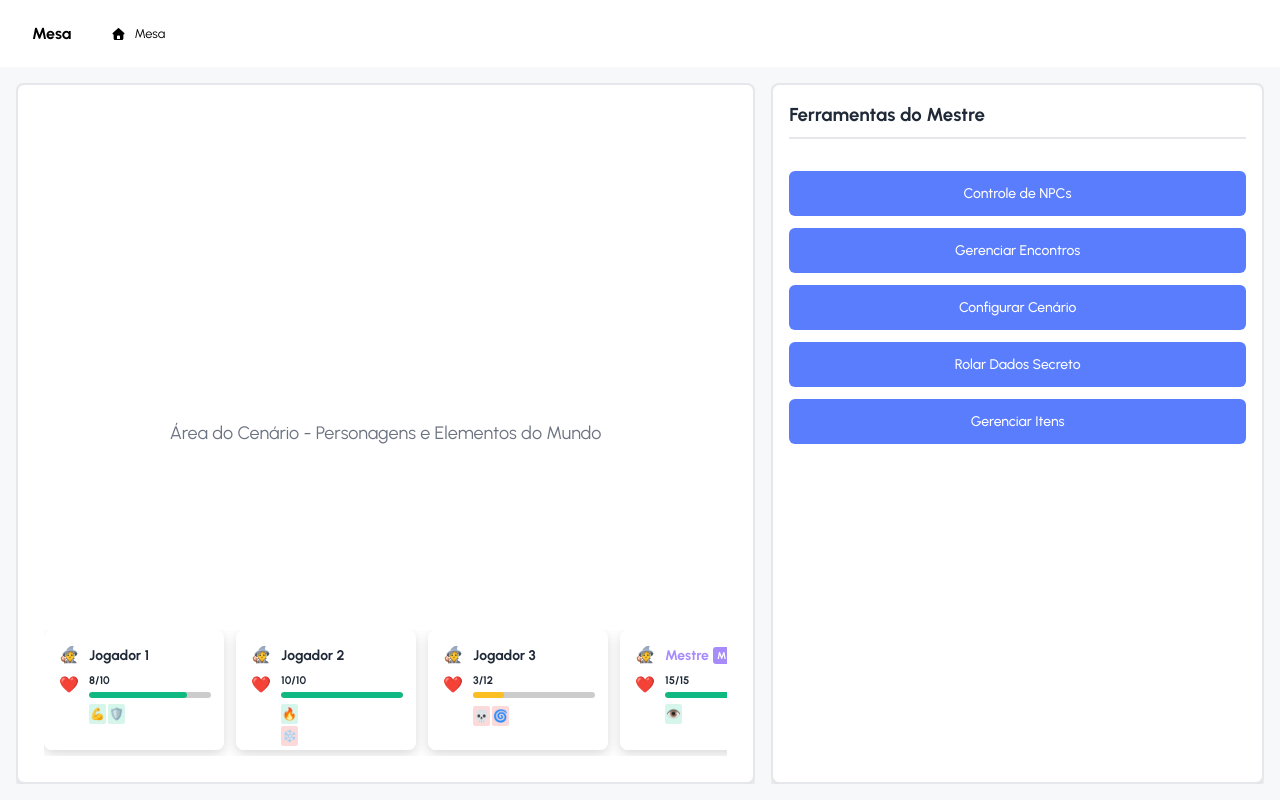
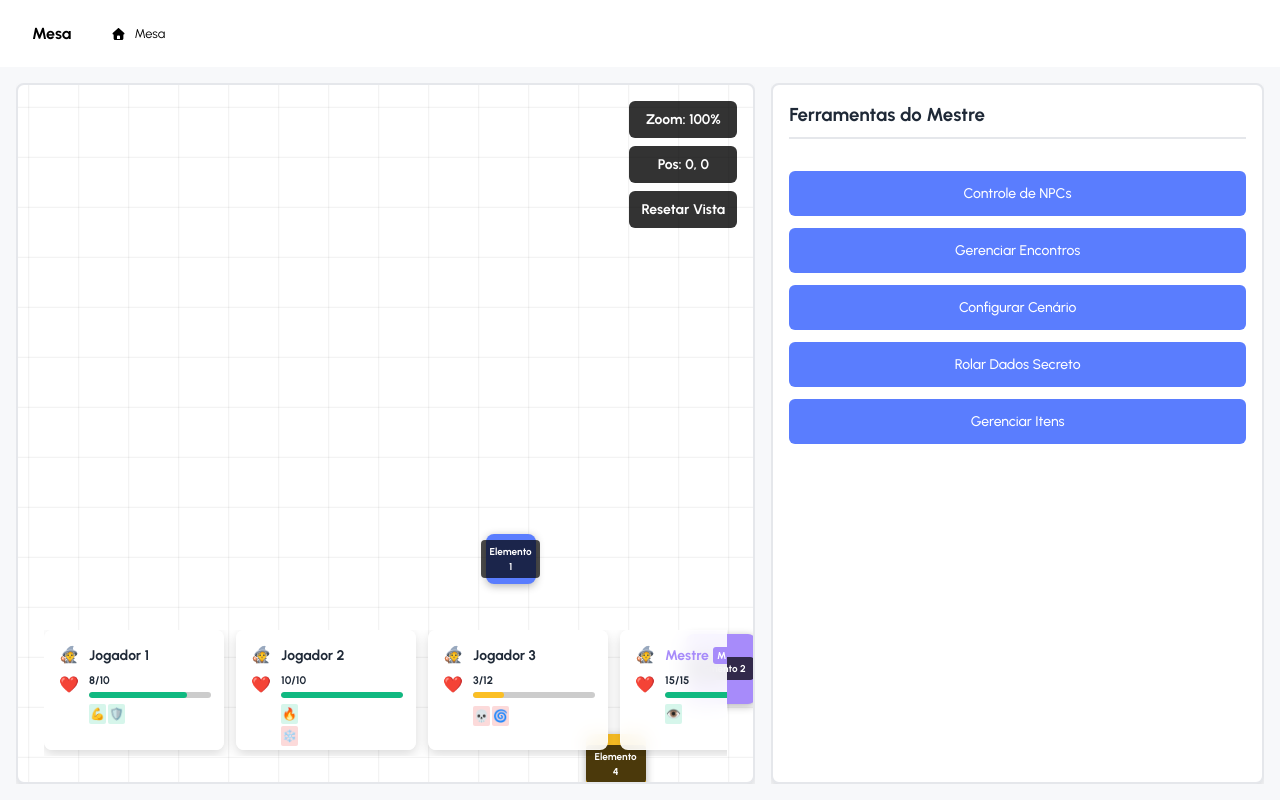
Before and after one commit to BryanChemp/mesa-app, a React (Vite) app: page / in a window 1280 px wide. Built offline with nearby package versions, Linux system fonts and the light colour scheme.

Commit message:
Adding canvas navigation

```diff
--- a/src/features/app/Board/Board.feature.tsx
+++ b/src/features/app/Board/Board.feature.tsx
@@ -1,16 +1,74 @@
-import styled from "styled-components";
+import React from 'react';
+import styled from 'styled-components';
+import { useCanvasNavigation } from './hooks/useCanvasNavigation';
 
 export const Board: React.FC = () => {
+  const {
+    zoom,
+    position,
+    isDragging,
+    containerRef,
+    handleMouseDown,
+    resetView,
+  } = useCanvasNavigation();
+
+  const testElements = [
+    { id: 1, x: 100, y: 100, size: 50, color: '#5A7DFE', label: 'Elemento 1' },
+    { id: 2, x: 300, y: 200, size: 70, color: '#A78BFA', label: 'Elemento 2' },
+    { id: 3, x: 500, y: 150, size: 40, color: '#34D399', label: 'Elemento 3' },
+    { id: 4, x: 200, y: 300, size: 60, color: '#FBBF24', label: 'Elemento 4' },
+    { id: 5, x: 400, y: 400, size: 80, color: '#EF4444', label: 'Elemento 5' },
+    { id: 6, x: 600, y: 250, size: 55, color: '#10B981', label: 'Elemento 6' },
+  ];
+
   return (
-    <Container>
-      <span style={{ color: '#6B7280', fontSize: '18px' }}>
-        Área do Cenário - Personagens e Elementos do Mundo
-      </span>
+    <Container
+      ref={containerRef}
+      onMouseDown={handleMouseDown}
+      $isDragging={isDragging}
+    >
+      <CanvasContainer
+        style={{
+          transform: `scale(${zoom}) translate(${position.x}px, ${position.y}px)`,
+          transformOrigin: 'center center'
+        }}
+      >
+        <Grid />
+
+        {testElements.map(element => (
+          <TestElement
+            key={element.id}
+            style={{
+              left: element.x,
+              top: element.y,
+              width: element.size,
+              height: element.size,
+              backgroundColor: element.color,
+            }}
+          >
+            <span>{element.label}</span>
+          </TestElement>
+        ))}
+
+        <CenterPoint />
+      </CanvasContainer>
+
+      <Controls>
+        <ZoomIndicator>
+          Zoom: {(zoom * 100).toFixed(0)}%
+        </ZoomIndicator>
+        <PositionIndicator>
+          Pos: {position.x.toFixed(0)}, {position.y.toFixed(0)}
+        </PositionIndicator>
+        <ResetButton onClick={resetView}>
+          Resetar Vista
+        </ResetButton>
+      </Controls>
     </Container>
   );
 };
 
-const Container = styled.div`
+const Container = styled.div<{ $isDragging: boolean }>`
   flex: 1;
   height: 100%;
   background-color: ${props => props.theme.colors.card};
@@ -21,4 +79,116 @@ const Container = styled.div`
   align-items: center;
   justify-content: center;
   min-height: 0;
+  overflow: hidden;
+  position: relative;
+  cursor: ${props => props.$isDragging ? 'grabbing' : 'grab'};
+
+  &:active {
+    cursor: grabbing;
+  }
 `;
+
+const CanvasContainer = styled.div`
+  position: absolute;
+  top: 50%;
+  left: 50%;
+  transform: translate(-50%, -50%);
+  width: 100%;
+  height: 100%;
+  transition: transform 0.1s ease;
+  display: flex;
+  align-items: center;
+  justify-content: center;
+`;
+
+const Grid = styled.div`
+  position: absolute;
+  top: -50%;
+  left: -50%;
+  width: 200%;
+  height: 200%;
+  background-image:
+    linear-gradient(rgba(0, 0, 0, 0.1) 1px, transparent 1px),
+    linear-gradient(90deg, rgba(0, 0, 0, 0.1) 1px, transparent 1px);
+  background-size: 50px 50px;
+  background-position: center center;
+  opacity: 0.6;
+`;
+
+const TestElement = styled.div`
+  position: absolute;
+  border-radius: 8px;
+  display: flex;
+  align-items: center;
+  justify-content: center;
+  color: white;
+  font-weight: bold;
+  font-size: 12px;
+  text-align: center;
+  box-shadow: 0 2px 8px rgba(0, 0, 0, 0.3);
+  transition: transform 0.1s ease;
+
+  span {
+    background: rgba(0, 0, 0, 0.7);
+    padding: 4px 8px;
+    border-radius: 4px;
+    font-size: 10px;
+  }
+`;
+
+const CenterPoint = styled.div`
+  position: absolute;
+  top: 50%;
+  left: 50%;
+  width: 4px;
+  height: 4px;
+  background: #EF4444;
+  border-radius: 50%;
+  transform: translate(-50%, -50%);
+`;
+
+const Controls = styled.div`
+  position: absolute;
+  top: 16px;
+  right: 16px;
+  display: flex;
+  flex-direction: column;
+  gap: 8px;
+  z-index: 10;
+`;
+
+const ZoomIndicator = styled.div`
+  background: rgba(0, 0, 0, 0.8);
+  color: white;
+  padding: 8px 12px;
+  border-radius: 6px;
+  font-size: 14px;
+  font-weight: bold;
+  text-align: center;
+`;
+
+const PositionIndicator = styled.div`
+  background: rgba(0, 0, 0, 0.8);
+  color: white;
+  padding: 8px 12px;
+  border-radius: 6px;
+  font-size: 14px;
+  font-weight: bold;
+  text-align: center;
+`;
+
+const ResetButton = styled.button`
+  background: rgba(0, 0, 0, 0.8);
+  color: white;
+  border: none;
+  padding: 8px 12px;
+  border-radius: 6px;
+  font-size: 14px;
+  font-weight: bold;
+  cursor: pointer;
+  transition: background 0.2s ease;
+
+  &:hover {
+    background: rgba(0, 0, 0, 0.9);
+  }
+`;
--- /dev/null
+++ b/src/features/app/Board/hooks/useCanvasNavigation.ts
@@ -0,0 +1,52 @@
+// hooks/useCanvasNavigation.ts
+import { useCallback } from 'react';
+import { useZoom } from './useZoom';
+import { usePan } from './usePan';
+
+interface UseCanvasNavigationReturn {
+  zoom: number;
+  position: { x: number; y: number };
+  isDragging: boolean;
+  containerRef: React.RefObject<HTMLDivElement | null>;
+  handleMouseDown: (event: React.MouseEvent) => void;
+  resetView: () => void;
+  setZoom: (value: number) => void;
+}
+
+export const useCanvasNavigation = (): UseCanvasNavigationReturn => {
+  const {
+    zoom,
+    containerRef: zoomContainerRef,
+    resetZoom,
+    setZoom
+  } = useZoom();
+
+  const {
+    position,
+    containerRef: panContainerRef,
+    isDragging,
+    resetPosition,
+    handleMouseDown: panHandleMouseDown,
+  } = usePan(zoom);
+
+  const containerRef = zoomContainerRef || panContainerRef;
+
+  const handleMouseDown = useCallback((event: React.MouseEvent) => {
+    panHandleMouseDown(event);
+  }, [panHandleMouseDown]);
+
+  const resetView = useCallback(() => {
+    resetZoom();
+    resetPosition();
+  }, [resetZoom, resetPosition]);
+
+  return {
+    zoom,
+    position,
+    isDragging,
+    containerRef,
+    handleMouseDown,
+    resetView,
+    setZoom,
+  };
+};
--- /dev/null
+++ b/src/features/app/Board/hooks/usePan.ts
@@ -0,0 +1,88 @@
+// hooks/usePan.ts
+import { useState, useRef, useCallback, useEffect } from 'react';
+
+interface UsePanReturn {
+  position: { x: number; y: number };
+  containerRef: React.RefObject<HTMLDivElement | null>;
+  isDragging: boolean;
+  resetPosition: () => void;
+  handleMouseDown: (event: React.MouseEvent) => void;
+}
+
+export const usePan = (zoom: number): UsePanReturn => {
+  const [position, setPosition] = useState({ x: 0, y: 0 });
+  const [isDragging, setIsDragging] = useState(false);
+  const containerRef = useRef<HTMLDivElement>(null);
+  const lastMousePos = useRef({ x: 0, y: 0 });
+
+  const handleMouseDown = useCallback((event: React.MouseEvent) => {
+    if (event.button !== 0) return;
+
+    event.preventDefault();
+    setIsDragging(true);
+    lastMousePos.current = { x: event.clientX, y: event.clientY };
+  }, []);
+
+  const handleMouseMove = useCallback((event: MouseEvent) => {
+    if (!isDragging) return;
+
+    const deltaX = (event.clientX - lastMousePos.current.x) / zoom;
+    const deltaY = (event.clientY - lastMousePos.current.y) / zoom;
+
+    setPosition(prev => ({
+      x: prev.x + deltaX,
+      y: prev.y + deltaY
+    }));
+
+    lastMousePos.current = { x: event.clientX, y: event.clientY };
+  }, [isDragging, zoom]);
+
+  const handleMouseUp = useCallback(() => {
+    setIsDragging(false);
+  }, []);
+
+  const resetPosition = useCallback(() => {
+    setPosition({ x: 0, y: 0 });
+  }, []);
+
+  useEffect(() => {
+    if (!isDragging) return;
+
+    document.addEventListener('mousemove', handleMouseMove);
+    document.addEventListener('mouseup', handleMouseUp);
+
+    return () => {
+      document.removeEventListener('mousemove', handleMouseMove);
+      document.removeEventListener('mouseup', handleMouseUp);
+    };
+  }, [isDragging, handleMouseMove, handleMouseUp]);
+
+  useEffect(() => {
+    const container = containerRef.current;
+    if (!container) return;
+
+    const handleZoom = (event: Event) => {
+      const customEvent = event as CustomEvent;
+      const { offsetX, offsetY } = customEvent.detail;
+
+      setPosition(prev => ({
+        x: prev.x + offsetX / zoom,
+        y: prev.y + offsetY / zoom
+      }));
+    };
+
+    container.addEventListener('canvas-zoom', handleZoom as EventListener);
+
+    return () => {
+      container.removeEventListener('canvas-zoom', handleZoom as EventListener);
+    };
+  }, [zoom]);
+
+  return {
+    position,
+    containerRef,
+    isDragging,
+    resetPosition,
+    handleMouseDown,
+  };
+};
--- /dev/null
+++ b/src/features/app/Board/hooks/useZoom.ts
@@ -0,0 +1,74 @@
+// hooks/useZoom.ts
+import { useState, useRef, useCallback, useEffect } from 'react';
+
+interface UseZoomReturn {
+  zoom: number;
+  containerRef: React.RefObject<HTMLDivElement | null>;
+  resetZoom: () => void;
+  setZoom: (value: number) => void;
+}
+
+export const useZoom = (): UseZoomReturn => {
+  const [zoom, setZoom] = useState<number>(1);
+  const containerRef = useRef<HTMLDivElement>(null);
+
+  const handleWheel = useCallback((event: WheelEvent) => {
+    event.preventDefault();
+
+    const container = containerRef.current;
+    if (!container) return;
+
+    const rect = container.getBoundingClientRect();
+    const mouseX = event.clientX - rect.left;
+    const mouseY = event.clientY - rect.top;
+
+    const containerCenterX = rect.width / 2;
+    const containerCenterY = rect.height / 2;
+
+    const mouseRelX = (mouseX - containerCenterX) / rect.width;
+    const mouseRelY = (mouseY - containerCenterY) / rect.height;
+
+    const delta = -event.deltaY;
+    const zoomSensitivity = 0.001;
+    const zoomFactor = 1 + delta * zoomSensitivity;
+    const newZoom = zoom * zoomFactor;
+
+    const minZoom = 0.1;
+    const maxZoom = 5;
+    const clampedZoom = Math.min(Math.max(newZoom, minZoom), maxZoom);
+
+    const zoomRatio = clampedZoom / zoom;
+    const offsetX = (mouseRelX * rect.width) * (1 - zoomRatio);
+    const offsetY = (mouseRelY * rect.height) * (1 - zoomRatio);
+
+    setZoom(clampedZoom);
+
+    const zoomEvent = new CustomEvent('canvas-zoom', {
+      detail: { offsetX, offsetY, zoom: clampedZoom }
+    });
+    container.dispatchEvent(zoomEvent);
+
+  }, [zoom]);
+
+  const resetZoom = useCallback(() => {
+    setZoom(1);
+  }, []);
+
+  useEffect(() => {
+    const container = containerRef.current;
+    if (!container) return;
+
+    container.addEventListener('wheel', handleWheel, { passive: false });
+
+    return () => {
+      container.removeEventListener('wheel', handleWheel);
+    };
+  }, [handleWheel]);
+
+  return {
+    zoom,
+    containerRef,
+    resetZoom,
+    setZoom,
+  };
+};
```
